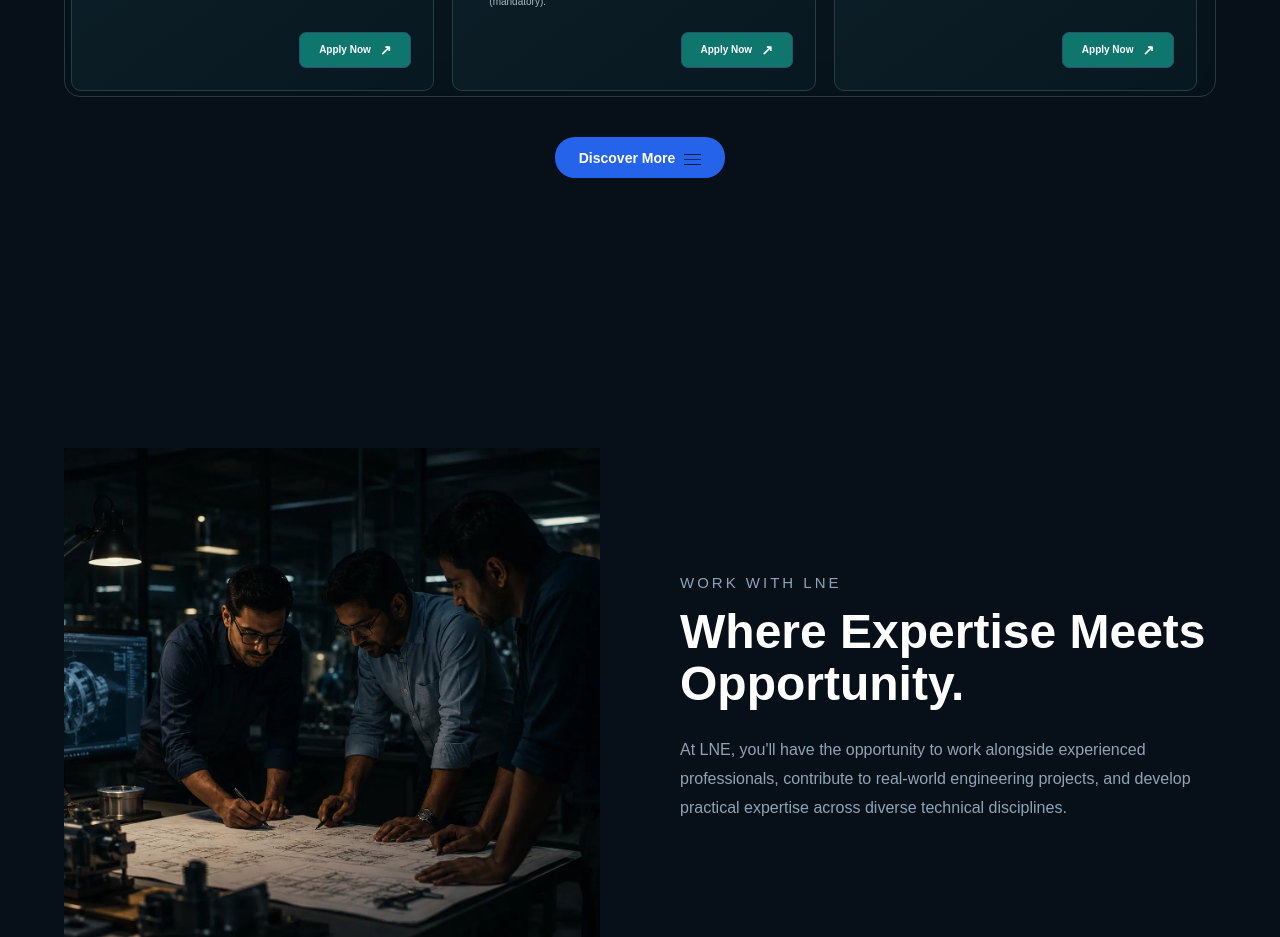
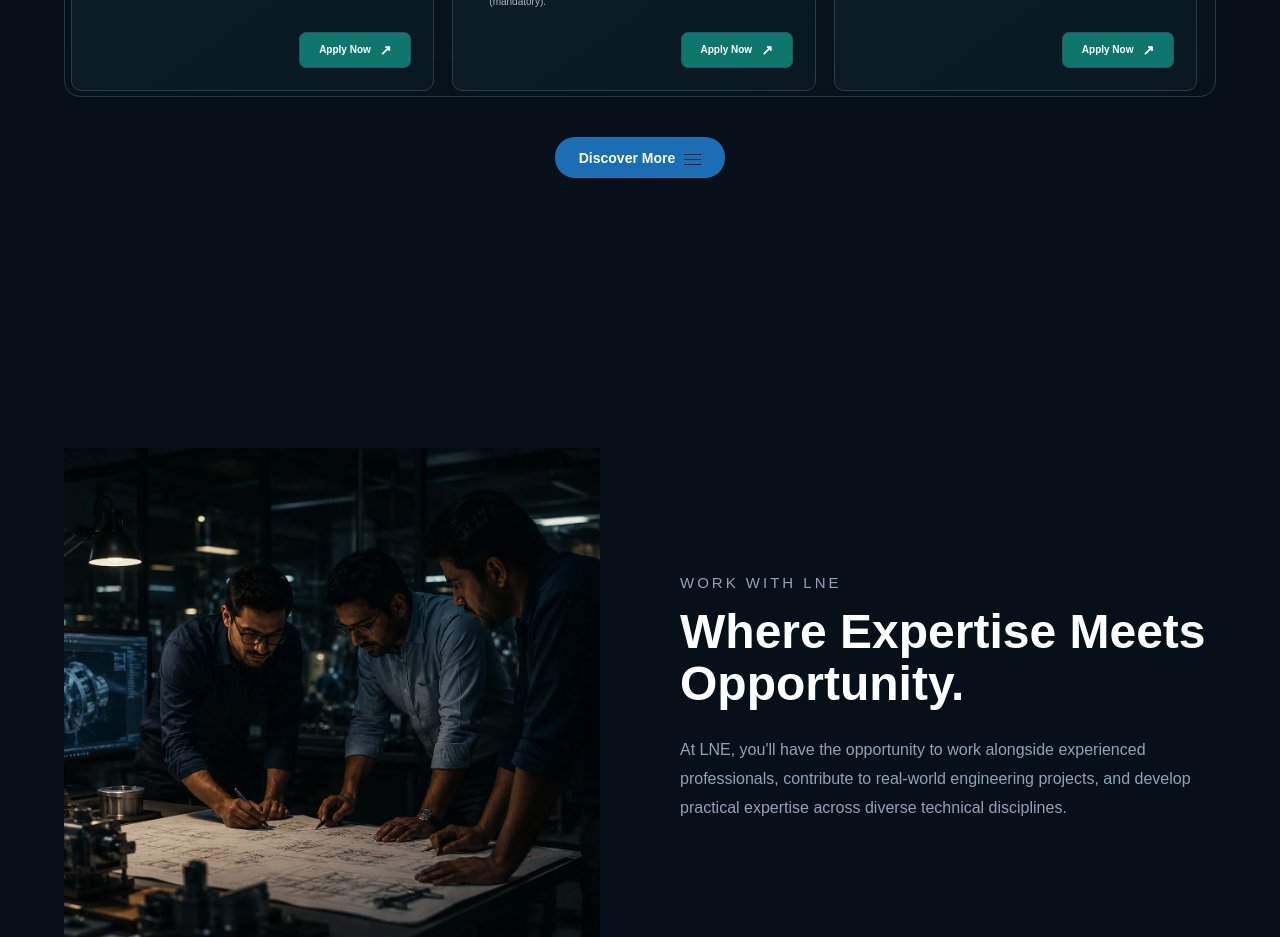
Before and after one commit to Rohitraja-k/Lne-Technology, a React (Vite) app: page /Lne-Technology/careers in a window 1280 px wide. Shown: the part 1540-2477 px from the top of the page. Built offline with nearby package versions, Linux system fonts and the light colour scheme.

Commit message:
discover  more button color changed

```diff
--- a/src/data/vacancies.js
+++ b/src/data/vacancies.js
@@ -104,7 +104,7 @@ const vacancies = [
     ],
 
     requirements: [
-      "Preferable to have an industrial work experience of around 5 years2+ years of relevant experience.",
+      "Preferable to have an industrial work experience of around 5 years.",
       "Accounting / Financial & Statutory & Audit functions.",
       "Compute taxes and prepare documents for Regular tax returns.",
       "Verifying, allocating, posting and reconciling accounts.",
--- a/src/styles/careers.css
+++ b/src/styles/careers.css
@@ -432,7 +432,7 @@
 
   border-radius: 20px;
 
-  background: #2563eb;
+  background: #1b6eb3;
 
   transition: background 0.3s ease;
 }
```
